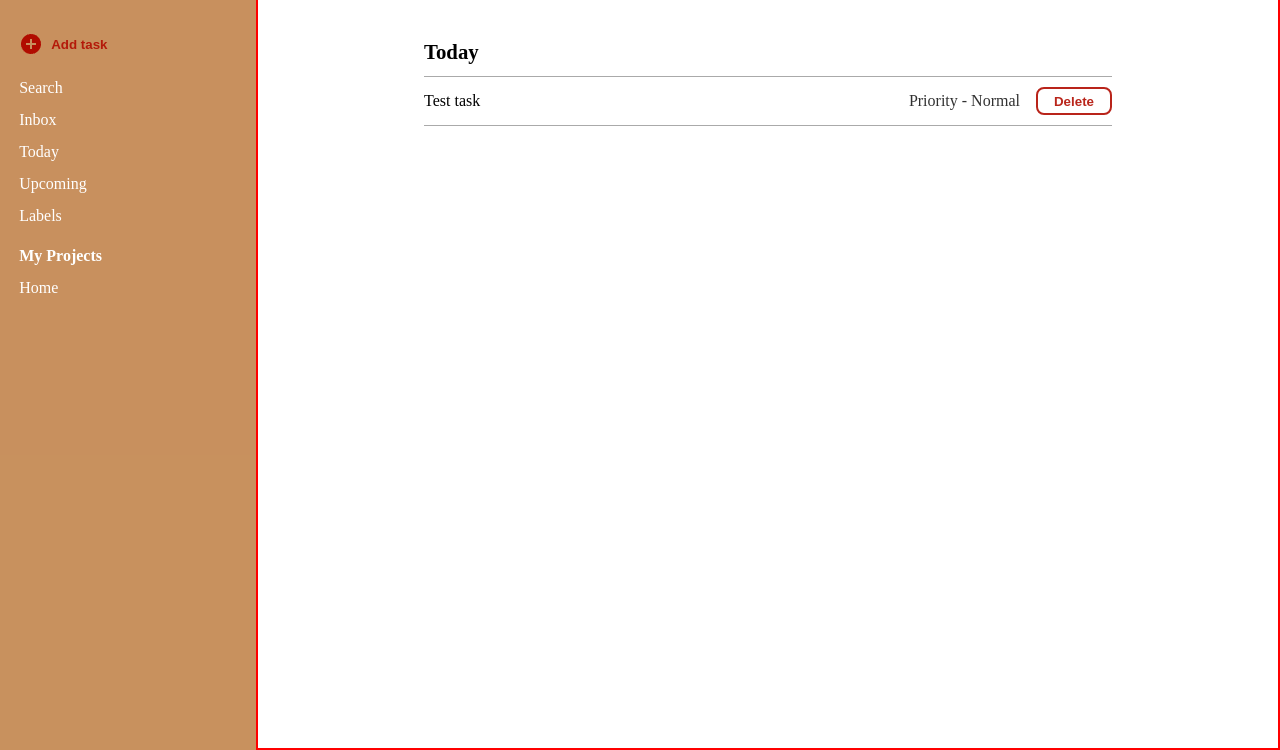
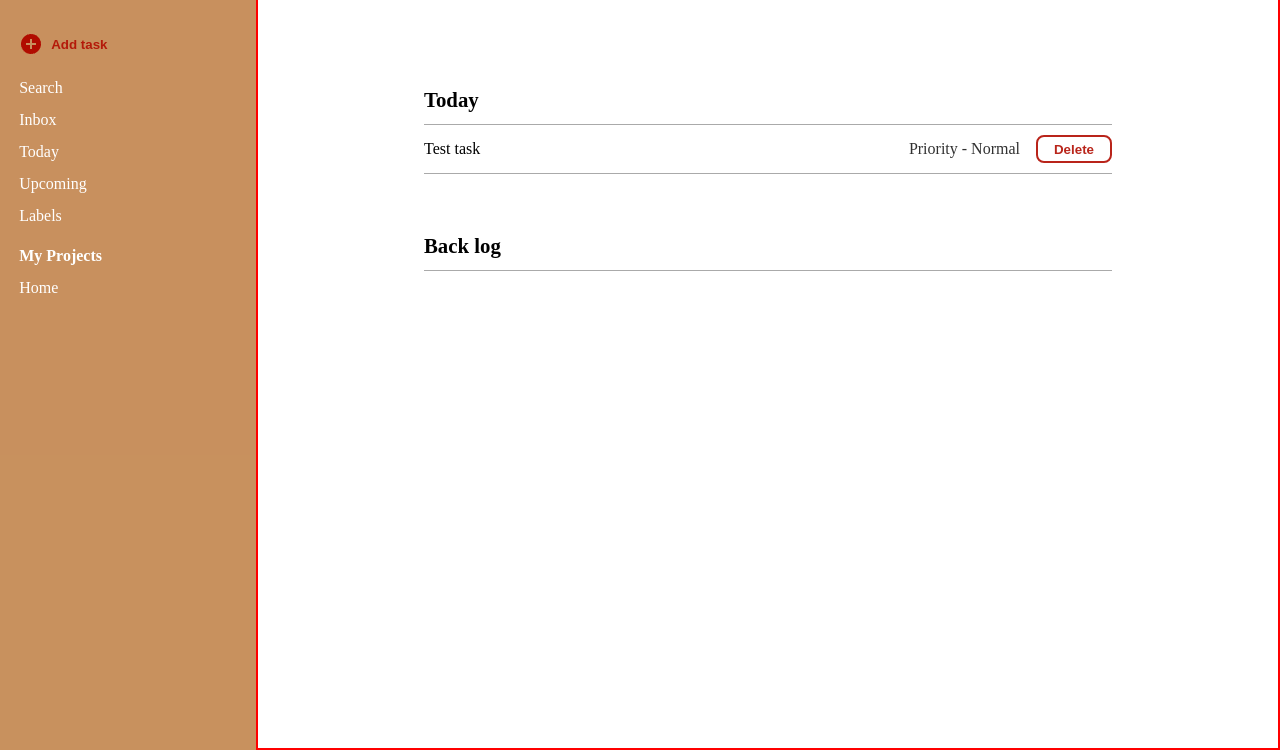
Before and after one commit to jordanperkins98/todoThat, a website built with webpack: page src/index.html in a window 1280 px wide. Shown: the part 54-804 px from the top of the page. Built offline with nearby package versions, Linux system fonts and the light colour scheme.

Commit message:
refactored renderTodoList and added a back log section

```diff
--- a/src/styles.css
+++ b/src/styles.css
@@ -266,7 +266,7 @@ h1 > span{
 }
 
 
-.day{
+.TodoHeader{
     font-size: 1.3rem;
     font-weight: 700;
     border-bottom: #969696ce solid 1px;
@@ -275,6 +275,7 @@ h1 > span{
     align-items: center;
     width: 80%;
     justify-content: space-between;
+    padding-top: 3rem;
 }
 
 
--- a/src/ui.js
+++ b/src/ui.js
@@ -10,8 +10,6 @@ import addTaskIcon from './Assets/plus-circle-custom.png';
 
     const newTodo = Todo.new('Test task','Take the bins out for Mum & Dad','Normal',null,null)
     newTodo.addLabel('Chores')
-
-
 
     sidebar();
 
@@ -55,27 +53,52 @@ import addTaskIcon from './Assets/plus-circle-custom.png';
         return newDiv;
     }
 
+    function createTodoHeader(title) {
+        const TodoHeader = createElementWithClass('div', 'TodoHeader');
+        const TodoHeaderTitle = createElementWithClass('p');
+        TodoHeaderTitle.textContent = title;
+        TodoHeader.appendChild(TodoHeaderTitle);
+        return TodoHeader;
+    }
+
+    function createTodoContainer(className) {
+        const todoContainer = createElementWithClass('div', 'todoContainer');
+        todoContainer.classList.add(className);
+        return todoContainer;
+    }
+
     function renderTodoList() {
+
         document.querySelector('.container').innerHTML = '';
 
         const container = document.querySelector('.container');
 
-        const day = createElementWithClass('div', 'day');
-        const currentDay = createElementWithClass('p');
-        currentDay.textContent = 'Today';
-        day.appendChild(currentDay);
-        container.appendChild(day);
+        let TodoHeader = createTodoHeader('Today');
+        container.appendChild(TodoHeader);
 
         const todoContainer = createElementWithClass('div', 'todoContainer');
         container.appendChild(todoContainer);
+        let notTodayTodos = [];
 
         Todo.todoList.forEach((element, index) => {
             if (element.dueDate !== new Date().toLocaleDateString('en-gb') && element.dueDate !== null) {
+                notTodayTodos.push(element);
                 return;
             }
             const todoElement = createTodoElement(element, index);
             todoContainer.appendChild(todoElement);
         });
+
+        TodoHeader = createTodoHeader('Back log');
+        container.appendChild(TodoHeader);
+
+        const todoContainerNotToday = createTodoContainer('notToday');
+        container.appendChild(todoContainerNotToday);
+
+        notTodayTodos.forEach((element, index) => {
+            const todoElement = createTodoElement(element, index);
+            todoContainerNotToday.appendChild(todoElement);
+        })
 
         addEventListener();
     }
```
